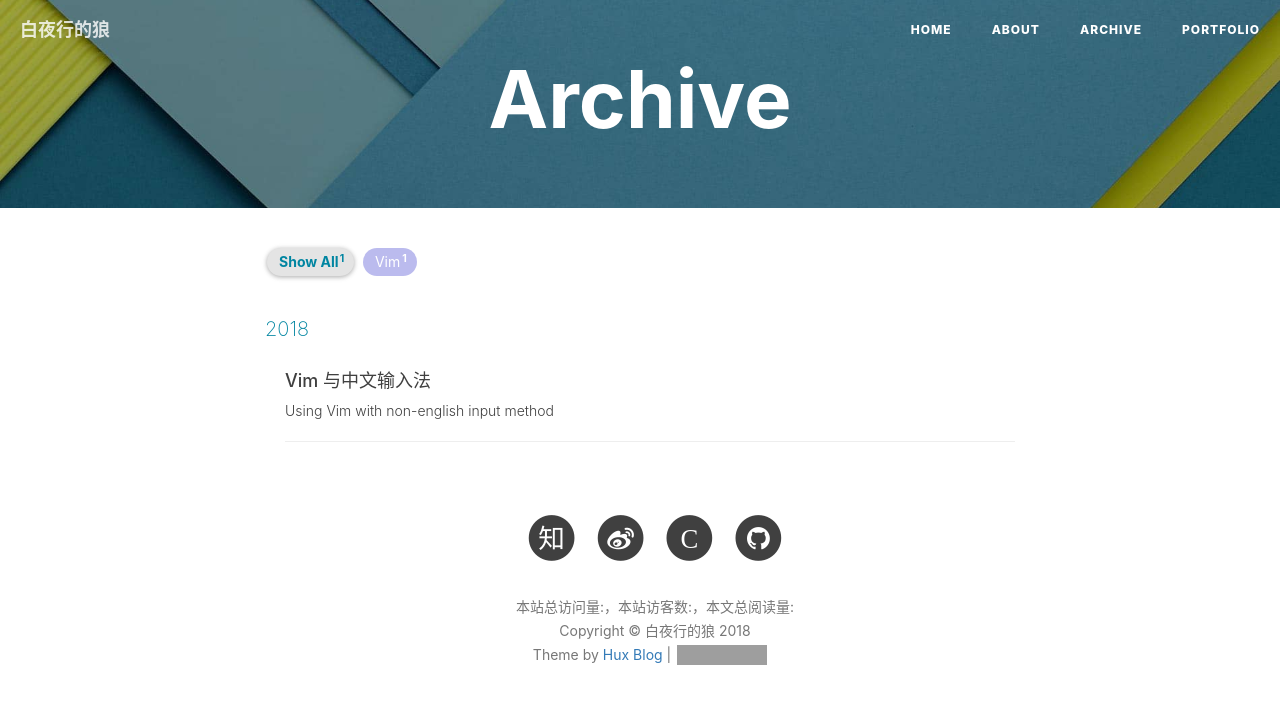
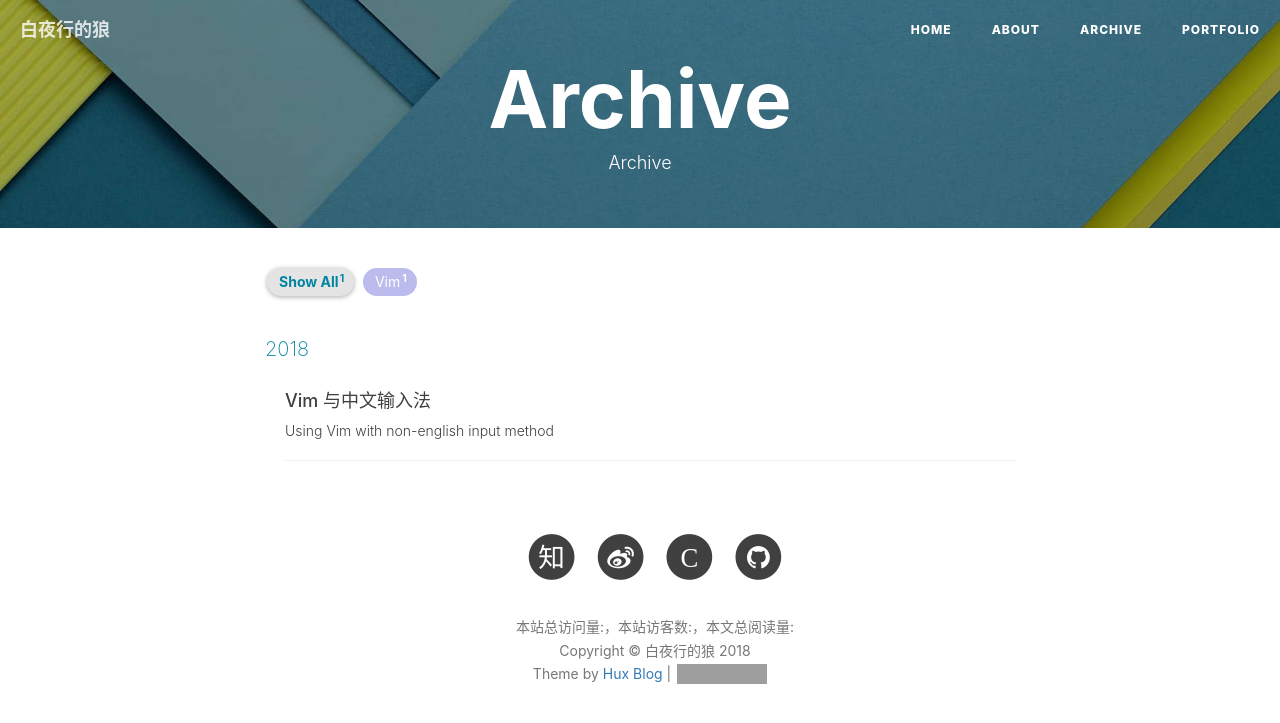
Before and after one commit to HaoQChen/HaoQChen.github.io, a Jekyll site: the page built from archive.html, in a window 1280 px wide. Shown: the top 723 px of the page. Built offline with Jekyll 4.4.1, drawn with Linux system fonts in a browser that asks for light colours; nearby versions of some CDN libraries; comment, search, counter and statistics services are not loaded; grey boxes are pictures that could not be loaded.

Commit message:
change intro page

```diff
--- a/_includes/intro-header.html
+++ b/_includes/intro-header.html
@@ -101,7 +101,7 @@
         <div class="site-heading">
         {% endif %}
           <h1>{% if page.title %}{{ page.title }}{% else %}{{ site.title }}{% endif %}</h1>
-          <h2 class="subheading">{{ page.subtitle }}</h2>
+          <h2 class="subheading">{{ page.title }}</h2>
         </div>
       </div>
     </div>
```
